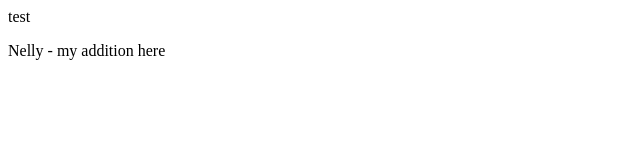
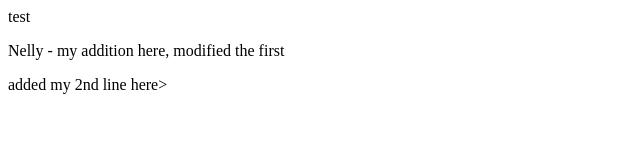
Before and after one commit to nanlar/Demo, a plain HTML site: page index.html in a window 1280 px wide. Shown: the whole page, without its empty margins (0-640 px from the left). Drawn offline with Linux system fonts and the light colour scheme.

Commit message:
Added more to file.

```diff
--- a/index.html
+++ b/index.html
@@ -6,7 +6,9 @@
 <p> test <p>
 
 <div>
- <p> Nelly - my addition here <p>
+ <p> Nelly - my addition here, modified the first <p>
+ <p> added my 2nd line here></p>
+
 </div>
 
 </body>
```
